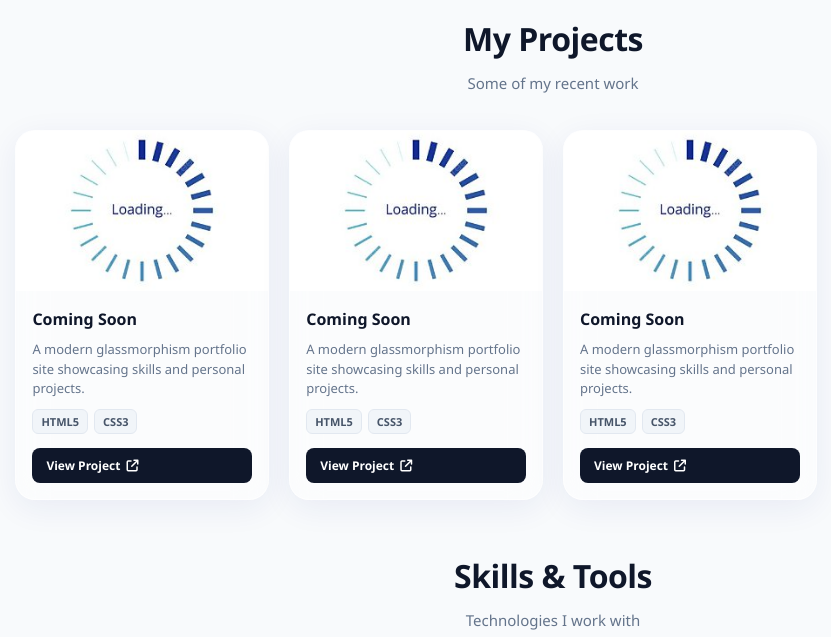
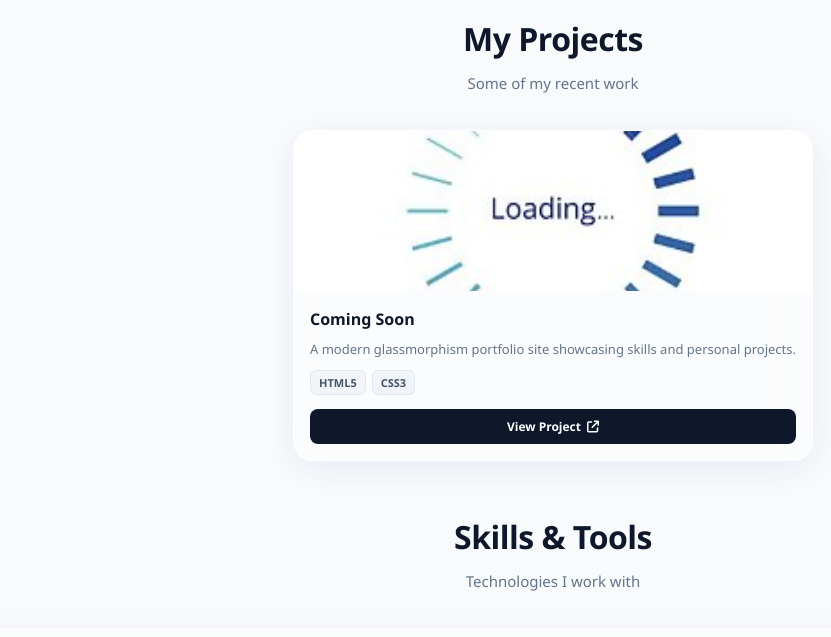
Before and after one commit to raghadshinn1/Portfolio, a plain HTML site: page index.html in a window 1280 px wide. Shown: the part 1280-1917 px from the top of the page, without its empty margins (87-918 px from the left). Drawn offline with Linux system fonts and the light colour scheme.

Commit message:
Update Portfolio

```diff
--- a/index.html
+++ b/index.html
@@ -106,37 +106,7 @@
                 </div>
             </div>
 
-            <div class="project_card card">
-                <div class="project_img">
-                    <img src="images/loading.jpg" alt="Project 2">
-                </div>
-                <div class="project_info">
-                    <h3>Coming Soon</h3>
-                    <p>A modern glassmorphism portfolio site showcasing skills and personal projects.</p>
-                    <div class="project_tags">
-                        <span>HTML5</span>
-                        <span>CSS3</span>
-                    </div>
-                    <a href="#" class="btn_small">View Project <i
-                            class="fa-solid fa-arrow-up-right-from-square"></i></a>
-                </div>
-            </div>
 
-            <div class="project_card card">
-                <div class="project_img">
-                    <img src="images/loading.jpg" alt="Project 2">
-                </div>
-                <div class="project_info">
-                    <h3>Coming Soon</h3>
-                    <p>A modern glassmorphism portfolio site showcasing skills and personal projects.</p>
-                    <div class="project_tags">
-                        <span>HTML5</span>
-                        <span>CSS3</span>
-                    </div>
-                    <a href="#" class="btn_small">View Project <i
-                            class="fa-solid fa-arrow-up-right-from-square"></i></a>
-                </div>
-            </div>
         </div>
     </section>
 
--- a/style.css
+++ b/style.css
@@ -152,7 +152,9 @@ body {
     border: none;
     cursor: pointer;
     transition: all 0.3s ease;
+    justify-content: center;
 }
+
 
 .btn_small:hover {
     background-color: #334155;
@@ -362,7 +364,7 @@ body {
 .projects_grid {
     display: grid;
     gap: 20px;
-    grid-template-columns: repeat(4, 1fr);
+    grid-template-columns: repeat(1fr, 1fr);
     justify-content: center;
     max-width: 1250px;
     margin: 0 auto;
```
